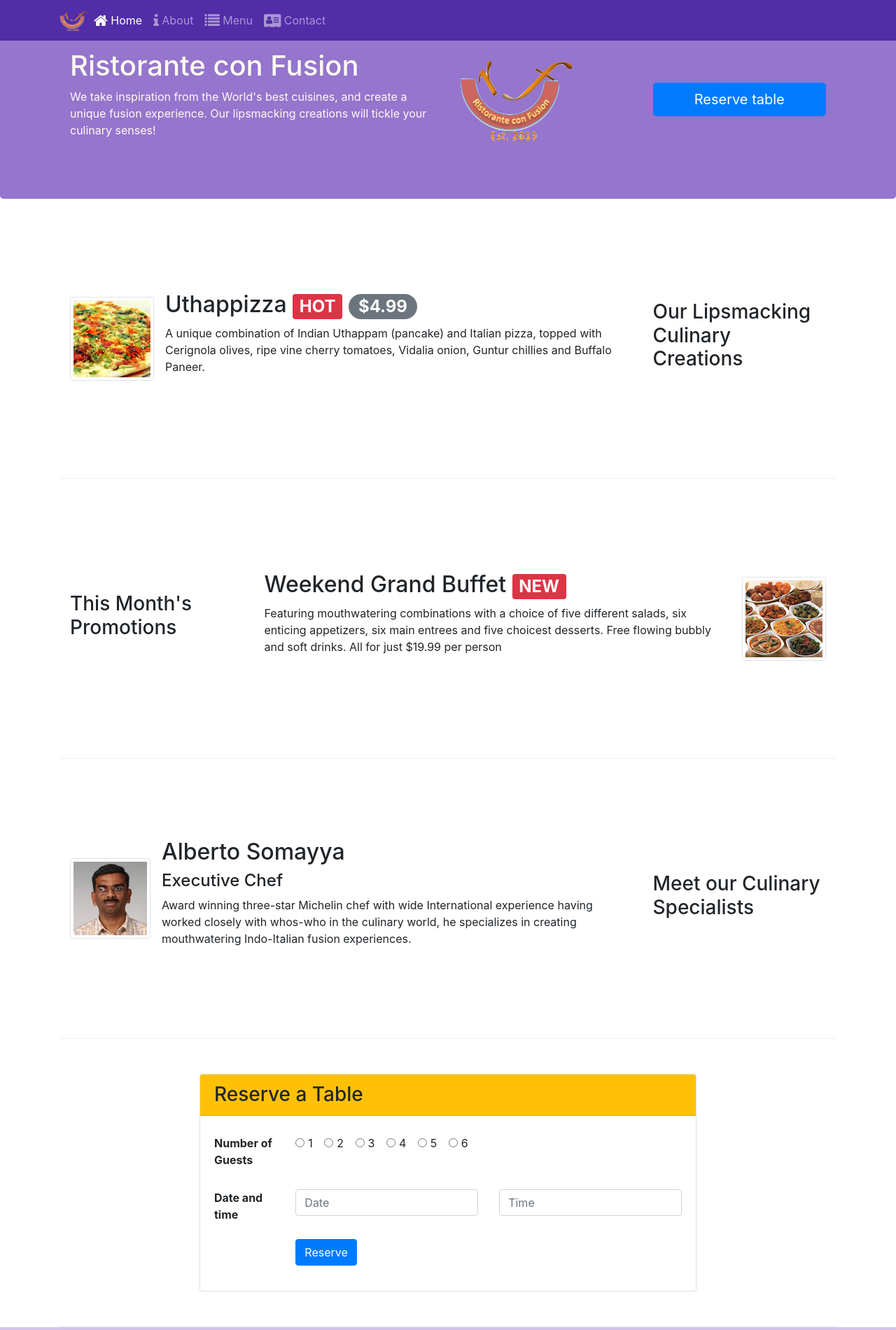
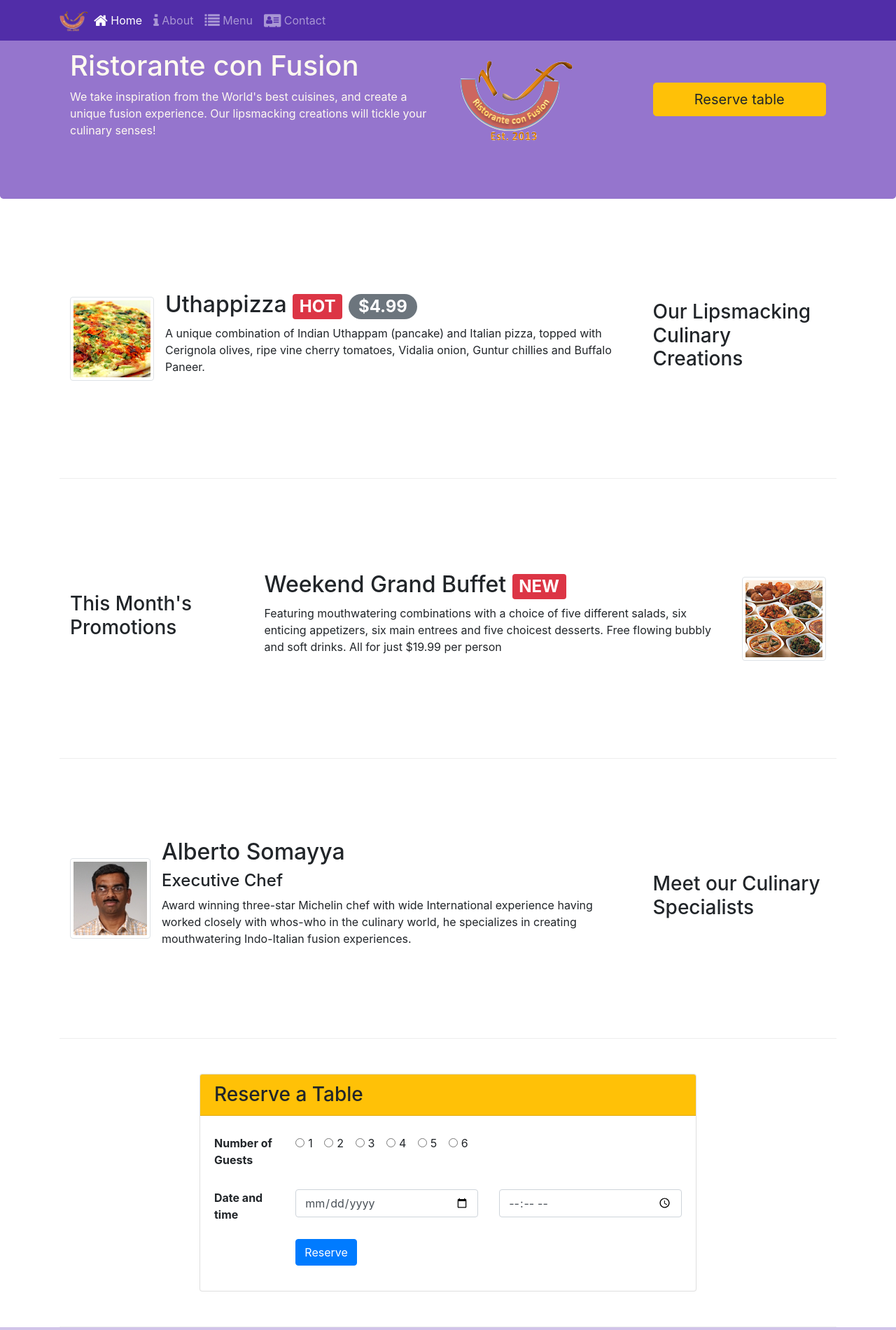
Before and after one commit to SebasGut/Initial-Setup, a website: page index.html in a window 1280 px wide. Shown: the top 1900 px of the page at 70% size. Drawn offline with nearby package versions, Linux system fonts and the light colour scheme.

Commit message:
"Assigment 2 correction"

```diff
--- a/index.html
+++ b/index.html
@@ -82,7 +82,11 @@
             <img src="img/logo.png" class="img-fluid" />
           </div>
           <div class="col-md-3 align-self-center">
-            <a class="btn btn-primary btn-lg btn-block" href="#Reserve" role="button">
+            <a
+              class="btn btn-warning btn-lg btn-block"
+              href="#Reserve"
+              role="button"
+            >
               Reserve table
             </a>
           </div>
@@ -242,7 +246,7 @@
                     >
                     <div class="col-lg-5 col-form-label">
                       <input
-                        type="text"
+                        type="date"
                         class="form-control"
                         id="Date"
                         name="Date"
@@ -251,7 +255,7 @@
                     </div>
                     <div class="col-lg-5 col-form-label">
                       <input
-                        type="text"
+                        type="time"
                         class="form-control"
                         id="Time"
                         name="Time"
```
